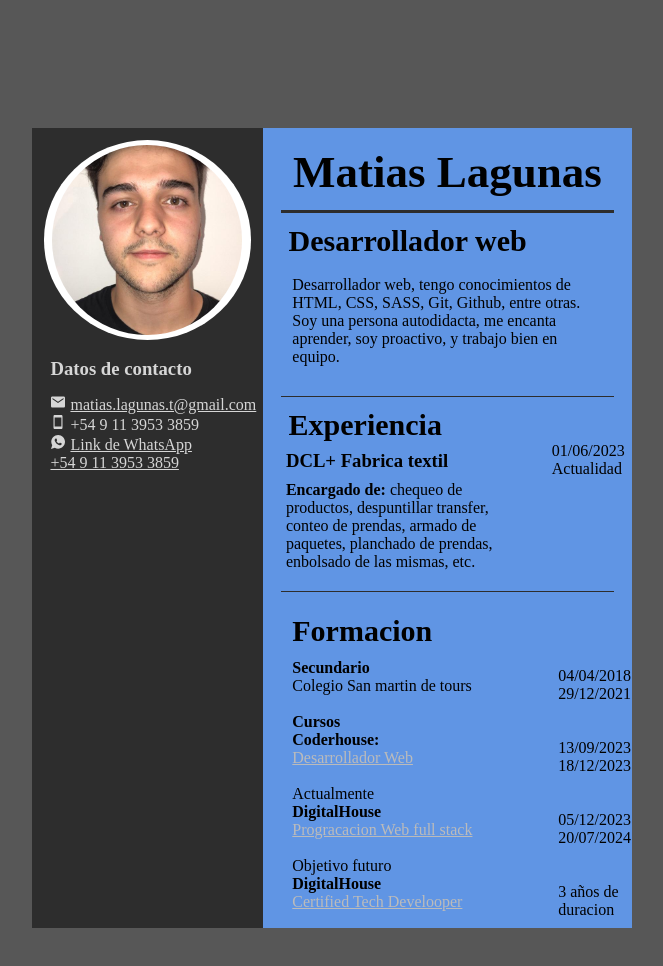
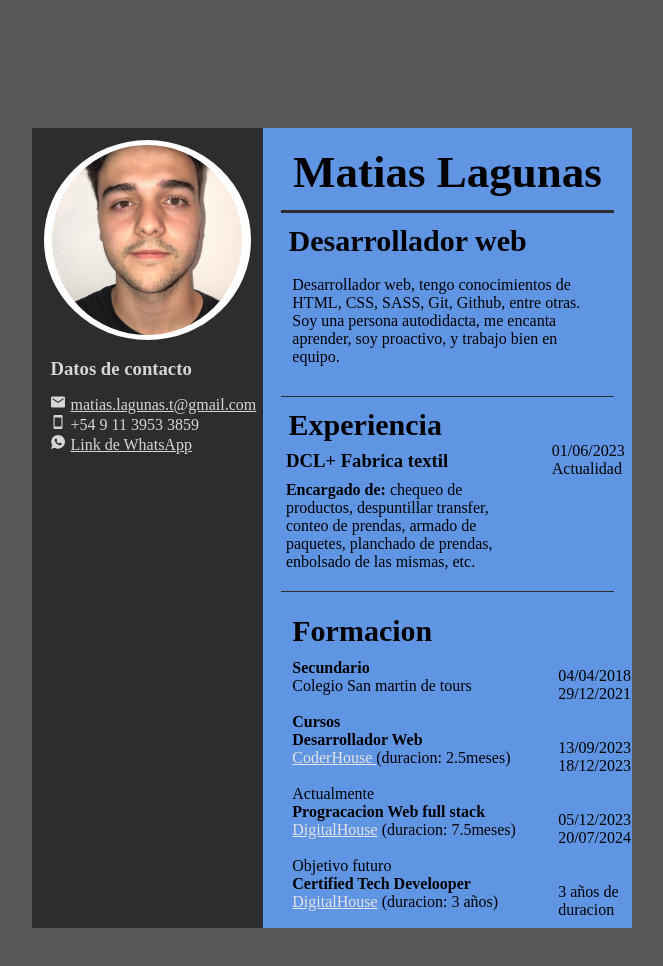
Before and after one commit to matiaslagunas/CV-MatiasLagunas, a plain HTML site: page index.html in a window 1280 px wide. Shown: the whole page, without its empty margins (308-971 px from the left). Drawn offline with nearby package versions, Linux system fonts and the light colour scheme.

Commit message:
medios-contacto con hover

```diff
--- a/estilos.scss/main.scss
+++ b/estilos.scss/main.scss
@@ -150,7 +150,7 @@
 
                             a {
 
-                                color: #bbbbbb;
+                                color: #e3e3e3;
                             transition: 0.3s;
                             }
                             a:hover {
--- a/index.html
+++ b/index.html
@@ -21,7 +21,6 @@
                   +54 9 11 3953 3859 <br>
                   <span class="span_wpp"><ion-icon name="logo-whatsapp"></ion-icon></span>
                   <a href="https://w.app/MatiasLagunas">Link de WhatsApp</a><br>
-                  <a class="enlace-cell" href="tel: 5491139533859">+54 9 11 3953 3859</a>
 
             </p>
         </div>
@@ -65,13 +64,13 @@
                     Colegio San martin de tours <br>
                     <br>
                     <b>Cursos</b><br>
-                    <b>Coderhouse:</b><br> <a target="_blank" href="https://www.coderhouse.com/online/desarrollo-web-online">Desarrollador Web</a> <br>
-                    <br>
+                    <b>Desarrollador Web</b><br> <a target="_blank" href="https://www.coderhouse.com/online/desarrollo-web-online">CoderHouse  </a> (duracion: 2.5meses)
+                    <br><br>
                     Actualmente<br>
-                    <b>DigitalHouse</b> <br> <a target="_blank" href="https://www.digitalhouse.com/ar/productos/programacion/programacion-web-full-stack">Progracacion Web full stack</a> <br>
+                    <b>Progracacion Web full stack</b> <br> <a target="_blank" href="https://www.digitalhouse.com/ar/productos/programacion/programacion-web-full-stack">DigitalHouse</a> (duracion: 7.5meses) <br>
                     <br>
                     Objetivo futuro<br>
-                    <b>DigitalHouse</b> <br><a target="_blank" href="https://www.digitalhouse.com/ar/productos/programacion/certified-tech-developer">Certified Tech Develooper</a>
+                    <b>Certified Tech Develooper</b> <br><a target="_blank" href="https://www.digitalhouse.com/ar/productos/programacion/certified-tech-developer">DigitalHouse</a> (duracion: 3 años)
                 </p>
                 </div>
 
```
Also changed, not shown: estilos.scss/main.css.
